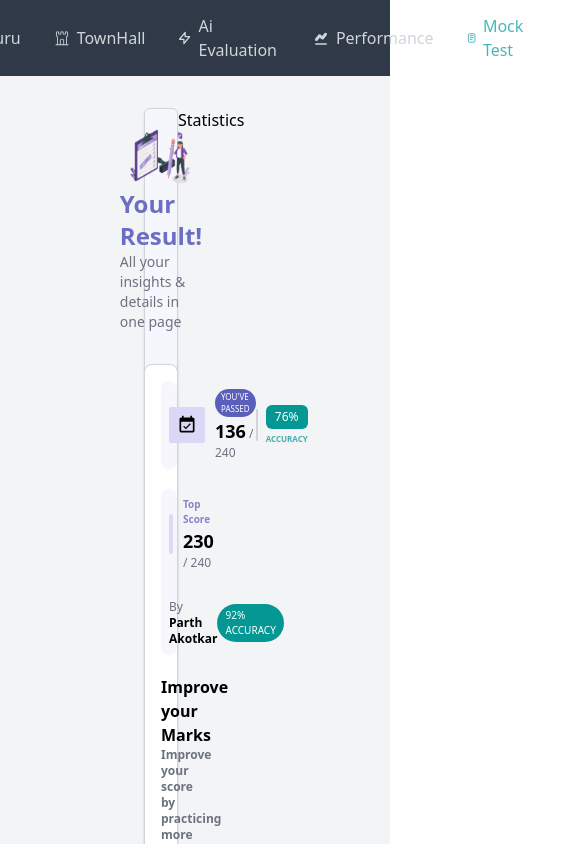
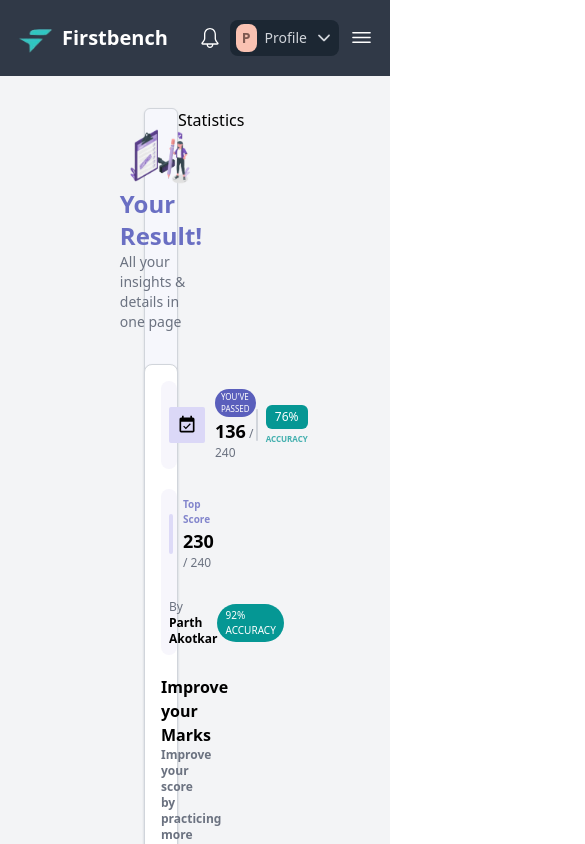
Before and after one commit to HimanshuS1nha/Firstbench-Internship-Task, a React (Vite) app: page / in a window 390 px wide. Shown: the top 844 px of the page, 585 px wide, since content can reach past the window. Built offline with nearby package versions, Linux system fonts and the light colour scheme.

Commit message:
Responsiveness added to Navbar

```diff
--- a/src/components/Navbar.tsx
+++ b/src/components/Navbar.tsx
@@ -1,17 +1,25 @@
+import { useState } from "react";
 import { SlBell } from "react-icons/sl";
-import { IoIosArrowDown } from "react-icons/io";
+import { IoIosArrowDown, IoIosMenu, IoMdClose } from "react-icons/io";
 
 import { navbarMenuItems } from "../constants/navbar-menu-items";
 
 const Navbar = () => {
+  const [isMenuVisible, setIsMenuVisible] = useState(false);
   return (
-    <nav className="bg-[#303947] flex justify-center items-center gap-x-20 h-[9vh]">
+    <nav className="bg-[#303947] flex justify-between xl:justify-center items-center xl:gap-x-20 h-[9vh] px-4 xl:px-0">
       <div className="flex gap-x-1.5 items-center">
         <img src="/logo.png" alt="Firstbench" className="w-[40px]" />
         <p className="text-xl text-white font-semibold">Firstbench</p>
       </div>
 
-      <ul className="flex gap-x-8 items-center">
+      <ul
+        className={`${
+          isMenuVisible
+            ? "flex flex-col absolute w-full bg-[#303947] top-[9vh] py-4 left-0"
+            : "hidden"
+        } xl:flex gap-8 items-center`}
+      >
         {navbarMenuItems.map((item) => {
           return (
             <li
@@ -36,15 +44,31 @@ const Navbar = () => {
         })}
       </ul>
 
-      <div className="flex gap-x-8 items-center">
+      <div className="flex gap-x-2.5 md:gap-x-8 items-center">
         <SlBell color="white" size={20} />
-        <div className="bg-[#1c2733] py-1 px-2 rounded-lg flex gap-x-2 items-center">
-          <div className="bg-[#f9c2b2] px-3 py-1 rounded-lg text-[#7d5950] font-bold">
+        <div className="bg-[#1c2733] py-1 px-1.5 md:px-2 rounded-lg flex gap-x-2 items-center">
+          <div className="bg-[#f9c2b2] px-1.5 md:px-3 py-1 rounded-lg text-[#7d5950] font-bold text-sm md:text-base">
             P
           </div>
-          <p className="text-gray-300">Profile</p>
+          <p className="text-gray-300 text-sm md:text-base">Profile</p>
           <IoIosArrowDown className="text-gray-300" size={18} />
         </div>
+
+        {isMenuVisible ? (
+          <IoMdClose
+            color="white"
+            size={25}
+            className="block xl:hidden cursor-pointer"
+            onClick={() => setIsMenuVisible(false)}
+          />
+        ) : (
+          <IoIosMenu
+            color="white"
+            size={25}
+            className="block xl:hidden cursor-pointer"
+            onClick={() => setIsMenuVisible(true)}
+          />
+        )}
       </div>
     </nav>
   );
```
